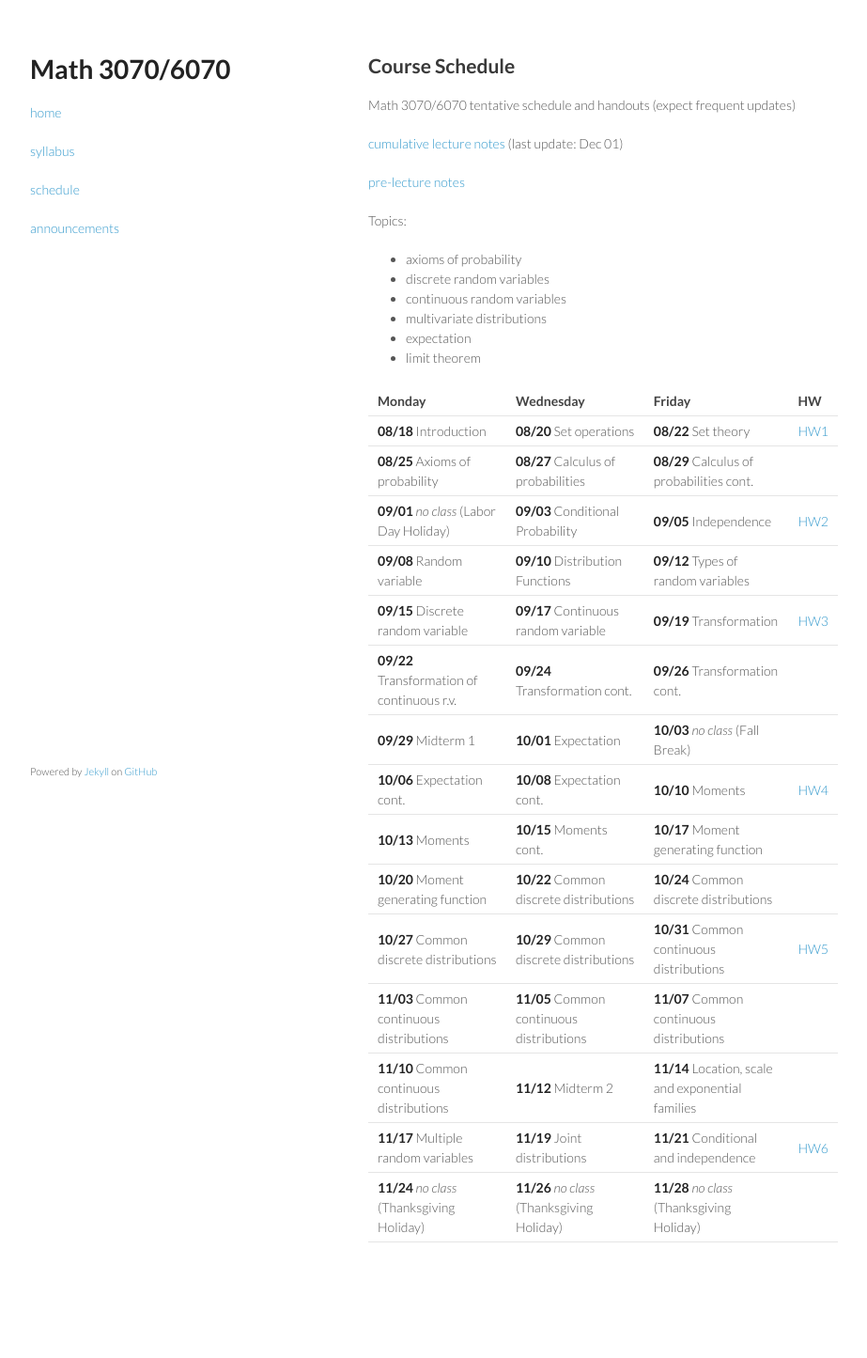
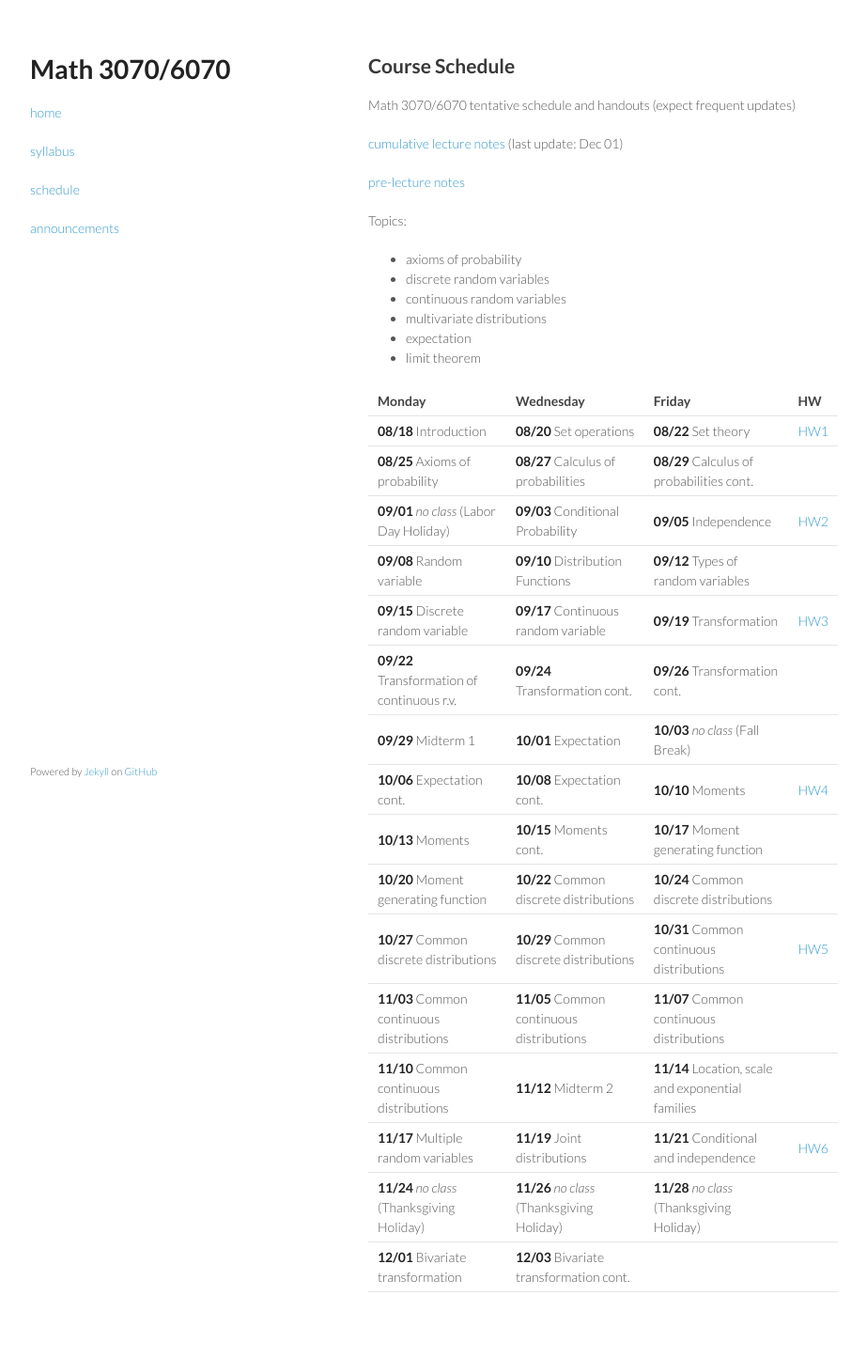
Before and after one commit to tulane-math-3070/2025Fall, a Jekyll site: the page built from schedule/schedule.md, in a window 1280 px wide. Shown: the whole page at 94% size, without its empty margins (178-1101 px from the left). Built offline with Jekyll 4.4.1, drawn with Linux system fonts in a browser that asks for light colours; before the commit the page ends 1392 px from its top, so only the background shows below that.

Commit message:
add 1203 notes

```diff
--- a/schedule/schedule.md
+++ b/schedule/schedule.md
@@ -41,3 +41,4 @@ Topics:
 | **11/10** Common continuous distributions | **11/12** Midterm 2 | **11/14** Location, scale and exponential families | |
 | **11/17** Multiple random variables | **11/19** Joint distributions | **11/21** Conditional and independence | [HW6](../HW/HW6/HW6.pdf) |
 | **11/24** _no class_ (Thanksgiving Holiday) | **11/26**  _no class_ (Thanksgiving Holiday) | **11/28**  _no class_ (Thanksgiving Holiday) | |
+| **12/01** Bivariate transformation | **12/03** Bivariate transformation cont. | | |
```
Also changed, not shown: 2 other files.
